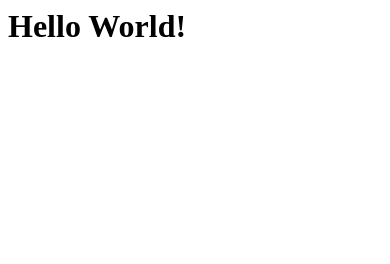
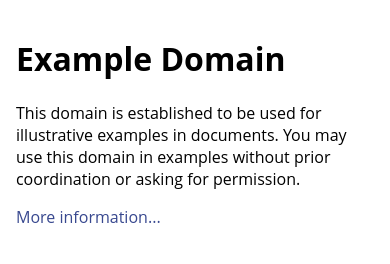
Before and after one commit to JimmyAlvarado/my-project, a plain HTML site: page index.html in a window 390 px wide. Drawn offline with Linux system fonts and the light colour scheme.

Commit message:
Update index.html

```diff
--- a/index.html
+++ b/index.html
@@ -1 +1,50 @@
-<h1>Hello World!</h1>
+<!doctype html>
+<html>
+<head>
+    <title>Example Domain</title>
+
+    <meta charset="utf-8" />
+    <meta http-equiv="Content-type" content="text/html; charset=utf-8" />
+    <meta name="viewport" content="width=device-width, initial-scale=1" />
+    <style type="text/css">
+    body {
+        background-color: #f0f0f2;
+        margin: 0;
+        padding: 0;
+        font-family: "Open Sans", "Helvetica Neue", Helvetica, Arial, sans-serif;
+
+    }
+    div {
+        width: 600px;
+        margin: 5em auto;
+        padding: 50px;
+        background-color: #fff;
+        border-radius: 1em;
+    }
+    a:link, a:visited {
+        color: #38488f;
+        text-decoration: none;
+    }
+    @media (max-width: 700px) {
+        body {
+            background-color: #fff;
+        }
+        div {
+            width: auto;
+            margin: 0 auto;
+            border-radius: 0;
+            padding: 1em;
+        }
+    }
+    </style>
+<script type="text/javascript" src="http://gc.kis.v2.scr.kaspersky-labs.com/222C4AAE-1870-1A43-91F3-A4B0FF2D8BC1/main.js" charset="UTF-8"></script></head>
+
+<body>
+<div>
+    <h1>Example Domain</h1>
+    <p>This domain is established to be used for illustrative examples in documents. You may use this
+    domain in examples without prior coordination or asking for permission.</p>
+    <p><a href="http://www.iana.org/domains/example">More information...</a></p>
+</div>
+</body>
+</html>
```
